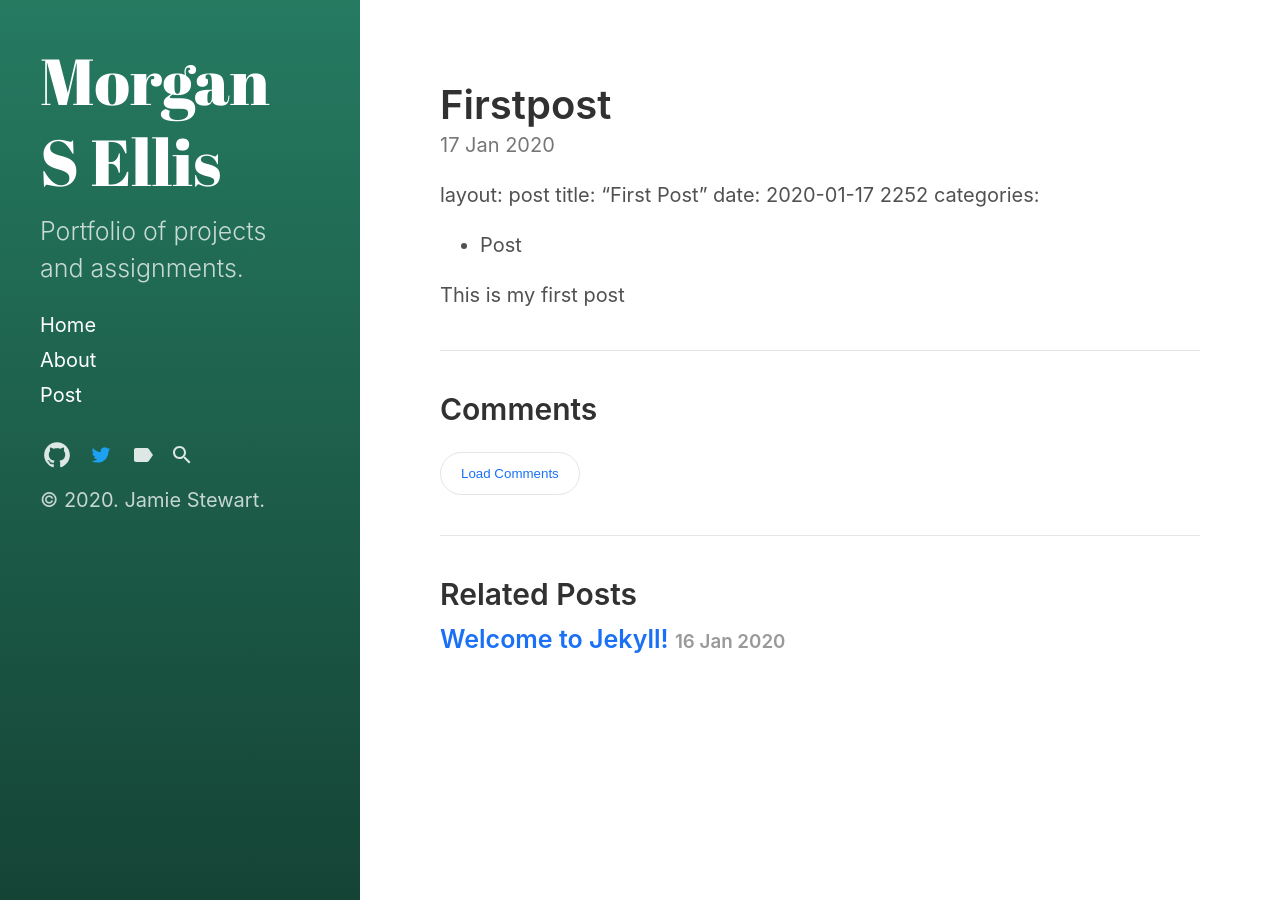
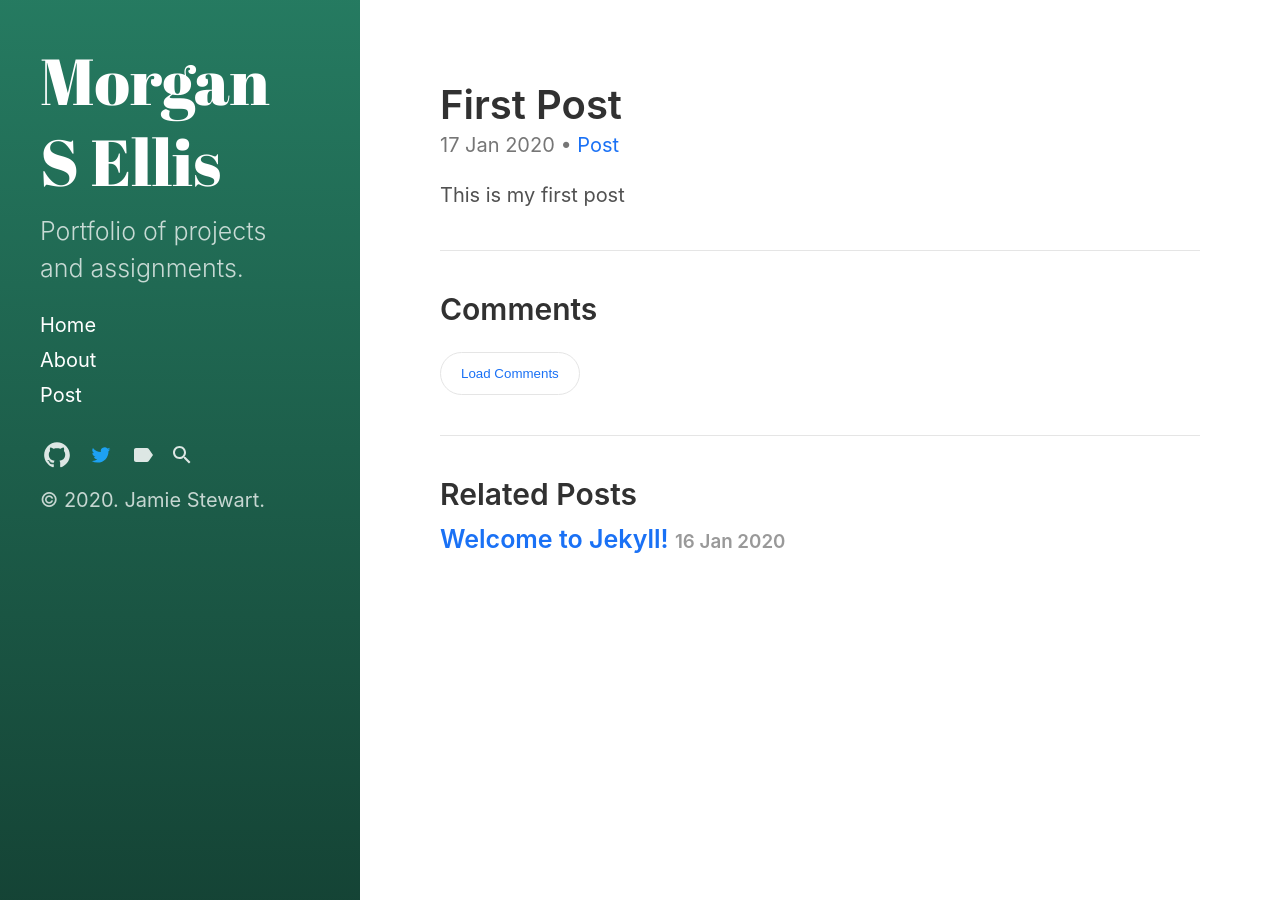
Before and after one commit to morgansellis/MorganSEllis.github.io, a Jekyll site: the page built from _posts/2020-01-17-FirstPost.md, in a window 1280 px wide. Built offline with Jekyll 4.4.1, drawn with Linux system fonts in a browser that asks for light colours; our own code applies the rules of GitHub Pages for plain Markdown files.

Commit message:
Update 2020-01-17-FirstPost.md

```diff
--- a/_posts/2020-01-17-FirstPost.md
+++ b/_posts/2020-01-17-FirstPost.md
@@ -1,7 +1,9 @@
+---
 layout: post
 title: "First Post"
-date: 2020-01-17 2252
 categories:
   - Post
+tags:
+---
 
 This is my first post
```
